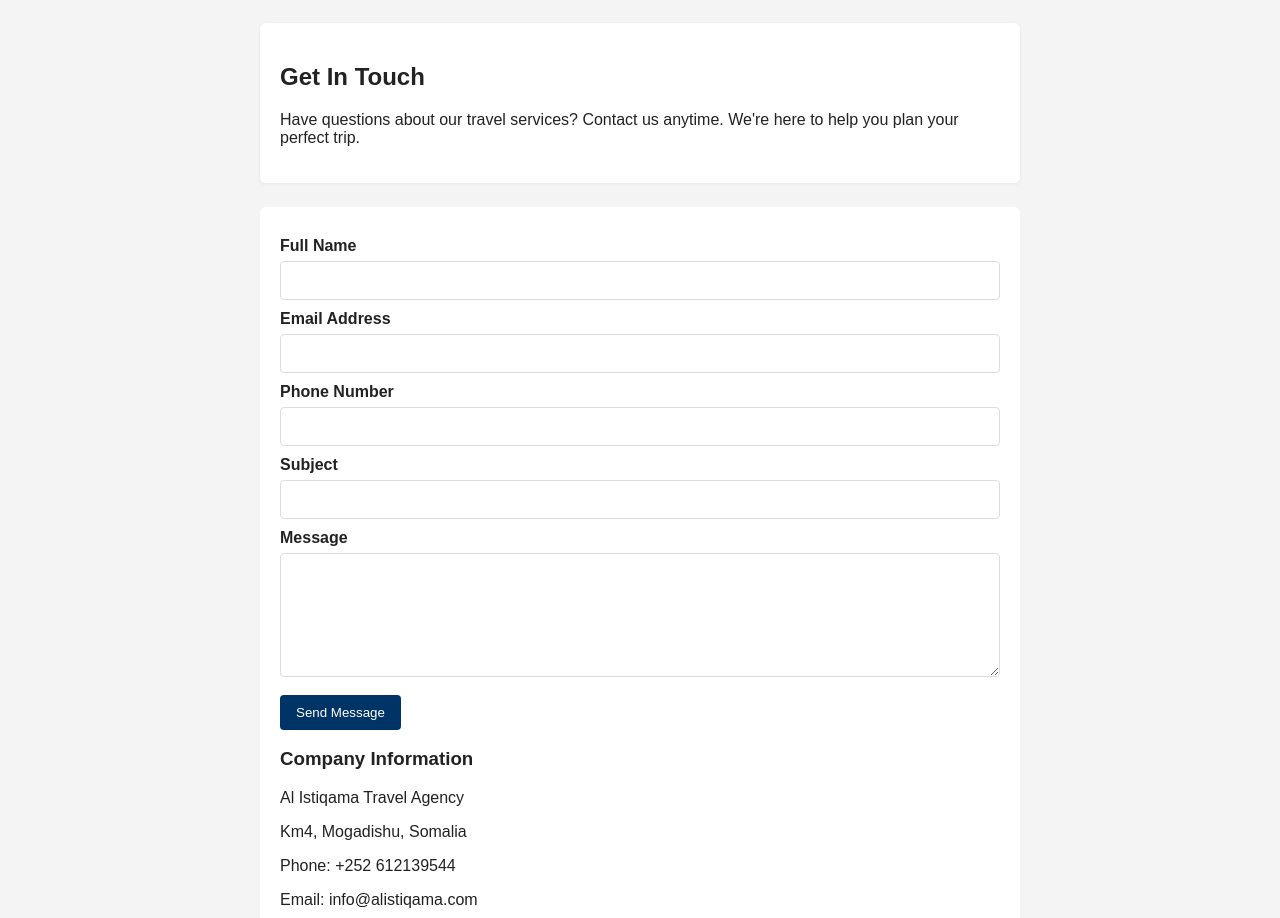
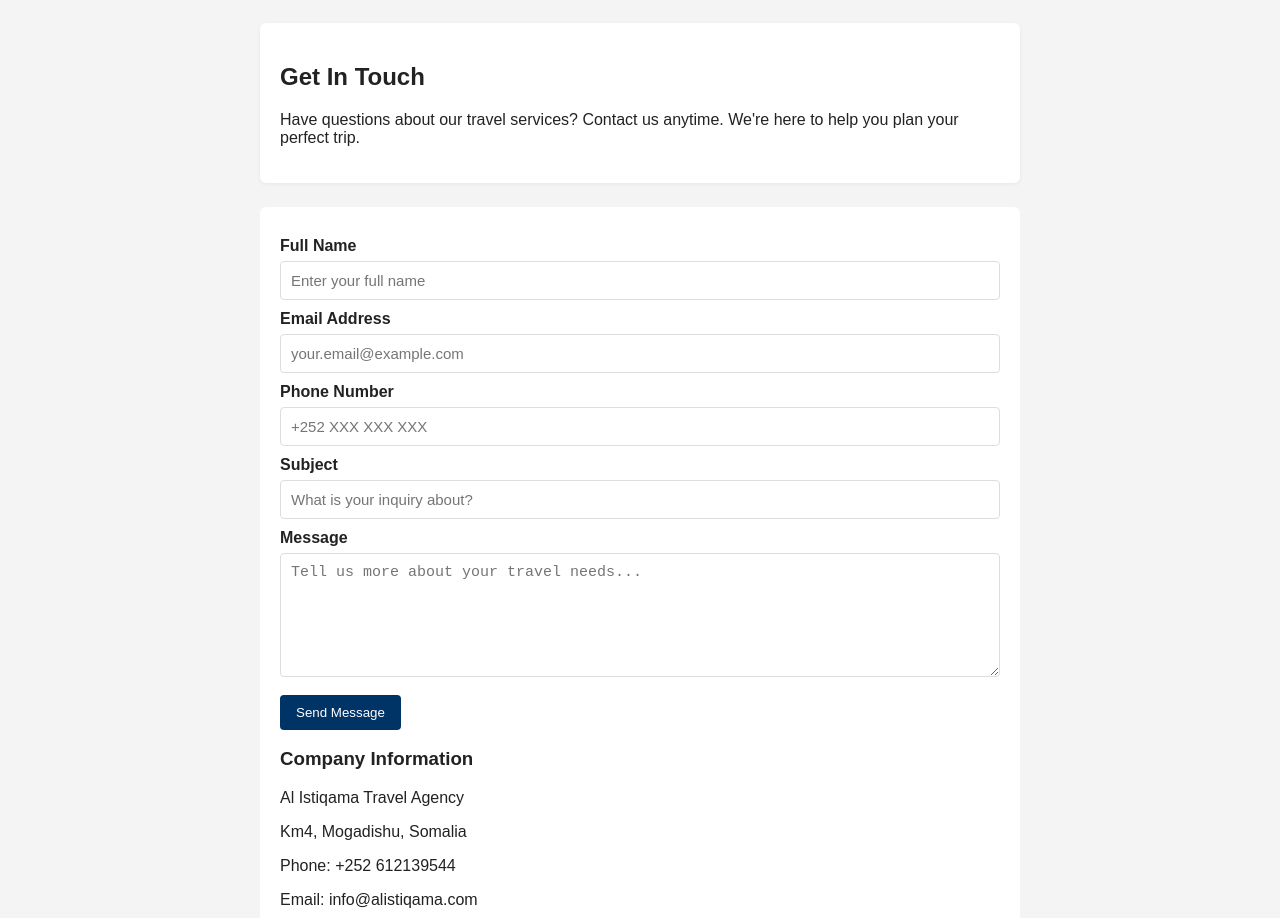
Before and after one commit to sayidlibaax/alistiqama, a plain HTML site: page contact.html in a window 1280 px wide. Shown: the part 179-1097 px from the top of the page. Drawn offline with Linux system fonts and the light colour scheme.

Commit message:
Add placeholder text to form fields

```diff
--- a/contact.html
+++ b/contact.html
@@ -32,19 +32,19 @@
     <div class="form-container">
         <form>
             <label for="name">Full Name</label>
-            <input id="name" type="text" name="name" required>
+            <input id="name" type="text" name="name" placeholder="Enter your full name" required>
 
             <label for="email">Email Address</label>
-            <input id="email" type="email" name="email" required>
+            <input id="email" type="email" name="email" placeholder="your.email@example.com" required>
 
             <label for="phone">Phone Number</label>
-            <input id="phone" type="tel" name="phone">
+            <input id="phone" type="tel" name="phone" placeholder="+252 XXX XXX XXX">
 
             <label for="subject">Subject</label>
-            <input id="subject" type="text" name="subject">
+            <input id="subject" type="text" name="subject" placeholder="What is your inquiry about?">
 
             <label for="message">Message</label>
-            <textarea id="message" name="message" rows="6"></textarea>
+            <textarea id="message" name="message" rows="6" placeholder="Tell us more about your travel needs..."></textarea>
 
             <div class="form-actions">
                 <input type="submit" value="Send Message">
```
Also changed, not shown: registration.html (+6 -6 lines).
